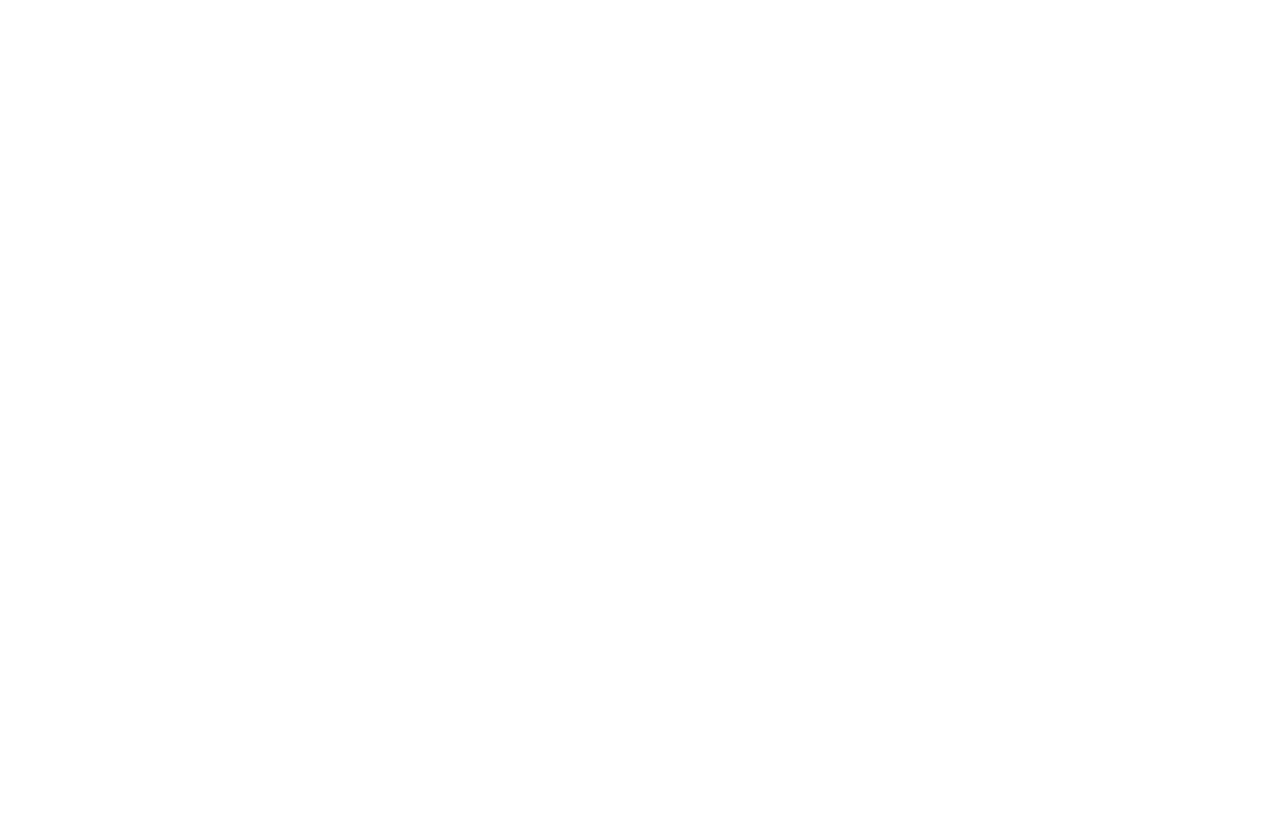
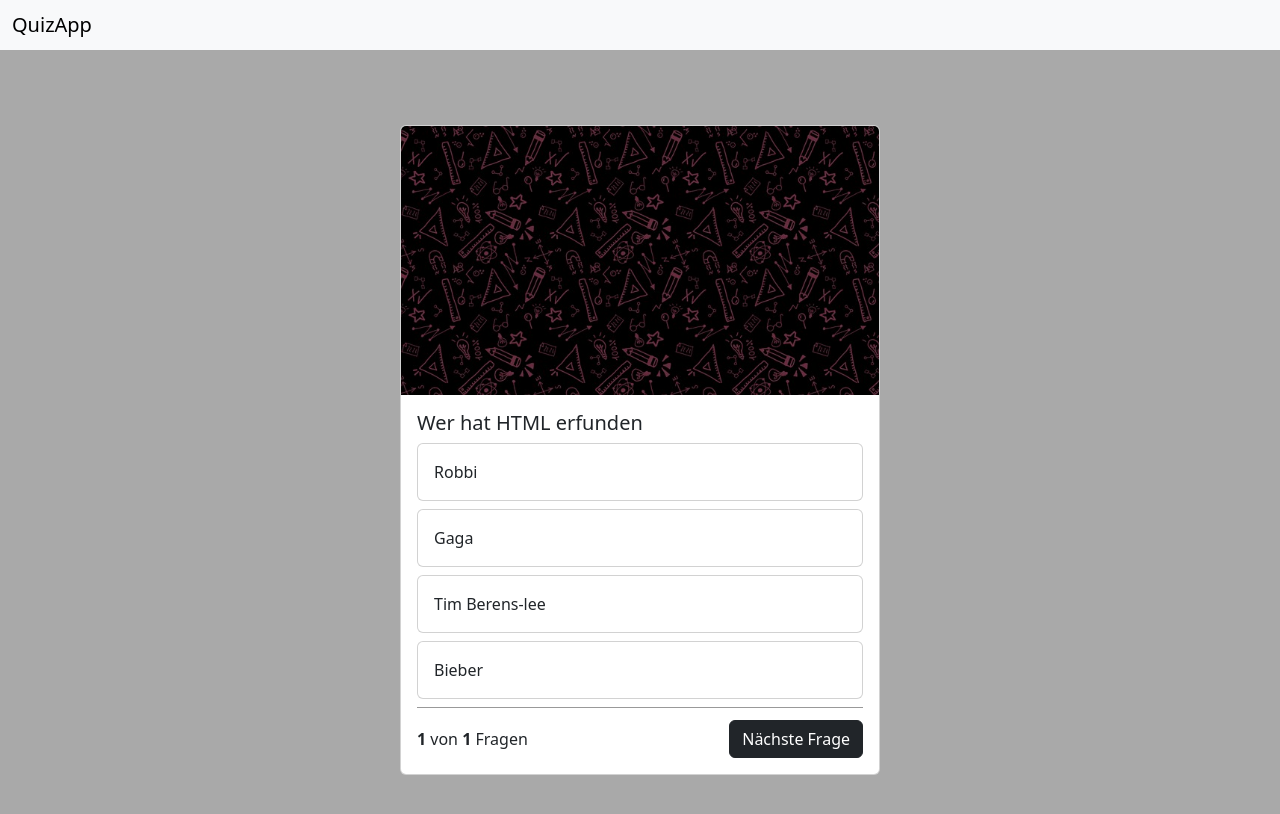
Before and after one commit to FlorianIsenberg/QuizApp, a website: page index.html in a window 1280 px wide. Drawn offline with nearby package versions, Linux system fonts and the light colour scheme.

Commit message:
secCommit

```diff
--- a/index.html
+++ b/index.html
@@ -18,8 +18,47 @@
       integrity="sha384-w76AqPfDkMBDXo30jS1Sgez6pr3x5MlQ1ZAGC+nuZB+EYdgRZgiwxhTBTkF7CXvN"
       crossorigin="anonymous"
     ></script>
-    <script src=""></script>
   </head>
 
-  <body></body>
+  <body onload="init()">
+    <nav class="navbar bg-body-tertiary">
+      <div class="container-fluid">
+        <span class="navbar-brand mb-0 h1">QuizApp</span>
+      </div>
+    </nav>
+
+    <div class="container">
+      <div class="card quizCard">
+        <img
+          src="img/school-supplies-g8eb8d9fd1_640.jpg"
+          class="card-img-top"
+        />
+        <div class="card-body">
+          <h5 class="card-title" id="questionText">Frage</h5>
+          <div class="card mb-2">
+            <div class="card-body" id="answer_1">Anwort</div>
+          </div>
+          <div class="card mb-2">
+            <div class="card-body" id="answer_2">Anwort</div>
+          </div>
+          <div class="card mb-2">
+            <div class="card-body" id="answer_3">Anwort</div>
+          </div>
+          <div class="card mb-2">
+            <div class="card-body" id="answer_4">Anwort</div>
+          </div>
+
+          <div class="questionFooter">
+            <span>
+              <b> 1 </b>
+              von
+              <b id="allQuestions"> 5 </b>
+              Fragen
+            </span>
+            <button class="btn btn-dark">Nächste Frage</button>
+          </div>
+        </div>
+      </div>
+    </div>
+  </body>
 </html>
--- a/script.js
+++ b/script.js
@@ -0,0 +1,27 @@
+let questions = [
+  {
+    question: "Wer hat HTML erfunden",
+    answer_1: "Robbi",
+    answer_2: "Gaga",
+    answer_3: "Tim Berens-lee",
+    answer_4: "Bieber",
+    right_answer: 3,
+  },
+];
+
+let currentQuestion = 0;
+
+function init() {
+  document.getElementById("allQuestions").innerHTML = questions.length;
+  showQuestion();
+}
+
+function showQuestion() {
+  let question = questions[currentQuestion];
+
+  document.getElementById("questionText").innerHTML = question["question"];
+  document.getElementById("answer_1").innerHTML = question["answer_1"];
+  document.getElementById("answer_2").innerHTML = question["answer_2"];
+  document.getElementById("answer_3").innerHTML = question["answer_3"];
+  document.getElementById("answer_4").innerHTML = question["answer_4"];
+}
--- a/style.css
+++ b/style.css
@@ -0,0 +1,23 @@
+body {
+  background-color: darkgrey !important;
+}
+
+.container {
+  display: flex;
+  justify-content: center;
+  align-items: center;
+  background-color: darkgrey !important;
+  min-height: 100vh;
+}
+
+.questionFooter {
+  display: flex;
+  justify-content: space-between;
+  border-top: 1px solid rgba(0, 0, 0, 0.4);
+  padding-top: 12px;
+  align-items: center;
+}
+
+.quizCard {
+  width: 30rem;
+}
```
Also changed, not shown: img/Option 1 Copy 12.jpg (added), img/Option 1 Copy 15.jpg (added), img/Option 1 Copy 16.jpg (added), img/Option 1 Copy 17.jpg (added), img/brain result.png (added), img/brainbg.jpg (added), img/logo.png (added), img/school-supplies-g8eb8d9fd1_640.jpg (added), img/tropy.png (added).
